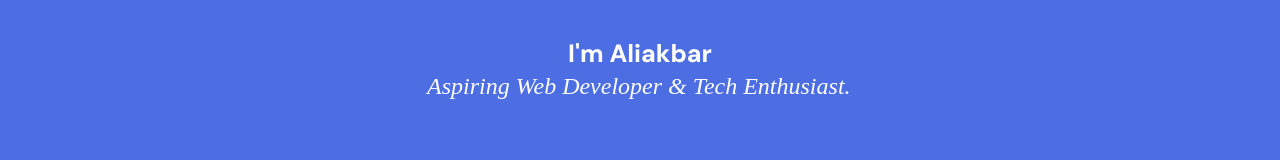
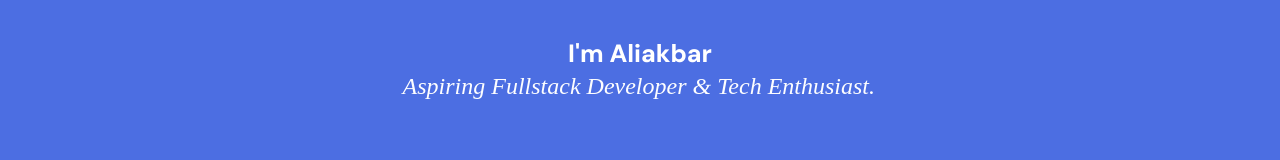
Before and after one commit to Aliakbarshk/My-Portfolio, a React (Vite) app: page / in a window 1280 px wide. Shown: the part 445-605 px from the top of the page. Built offline with nearby package versions, Linux system fonts and the light colour scheme; a web font is replaced by a local one.

Commit message:
typosFix

```diff
--- a/src/App.jsx
+++ b/src/App.jsx
@@ -107,7 +107,7 @@ function App() {
           <div className="htext flex flex-col items-center">
             <h6 className="alpB text-lg sm:text-2xl">I'm Aliakbar</h6>
             <h6 className="alpB text-base sm:text-2xl font-extralight">
-              Aspiring Web Developer & Tech Enthusiast.
+              Aspiring Fullstack Developer & Tech Enthusiast.
             </h6>
           </div>
         </div>
```
